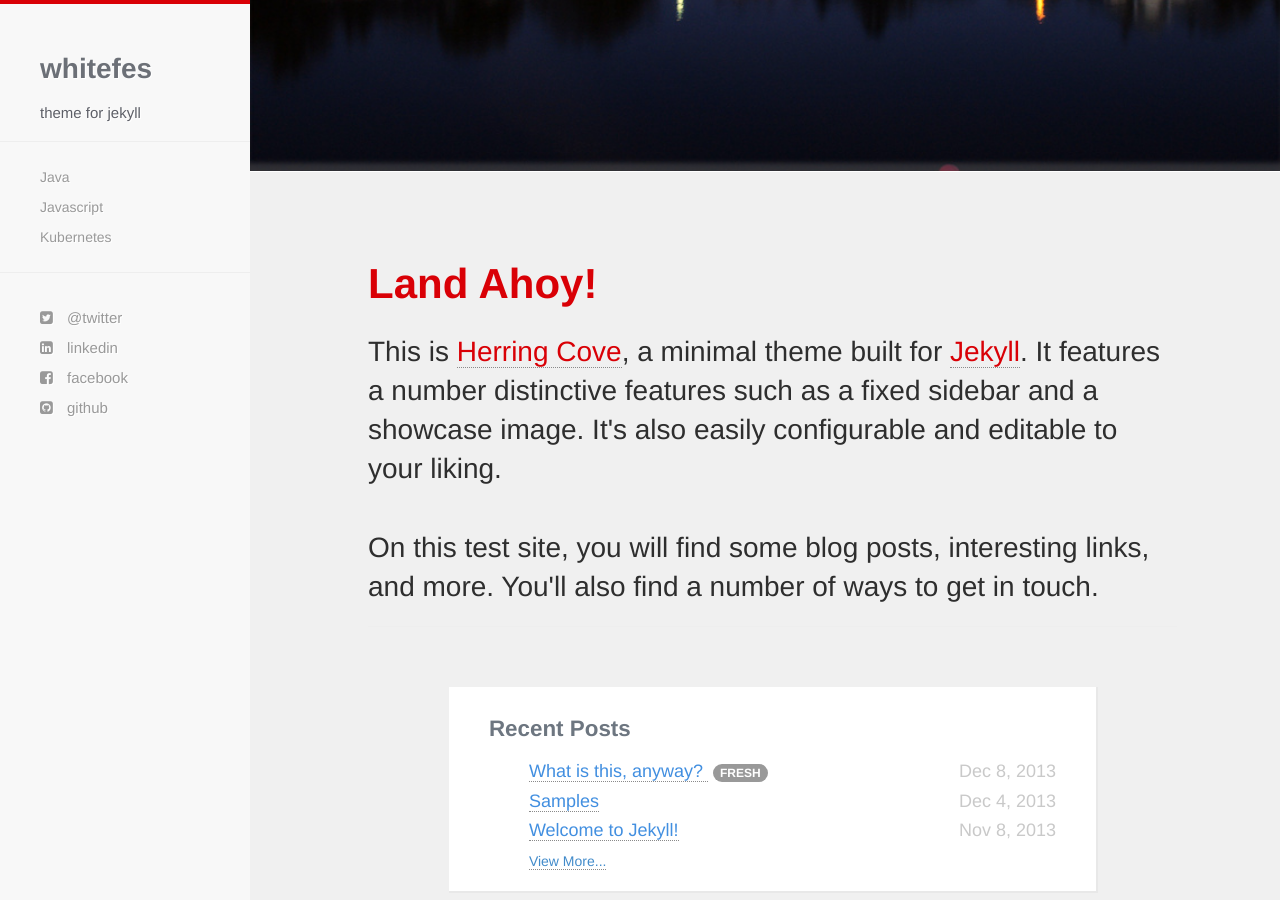
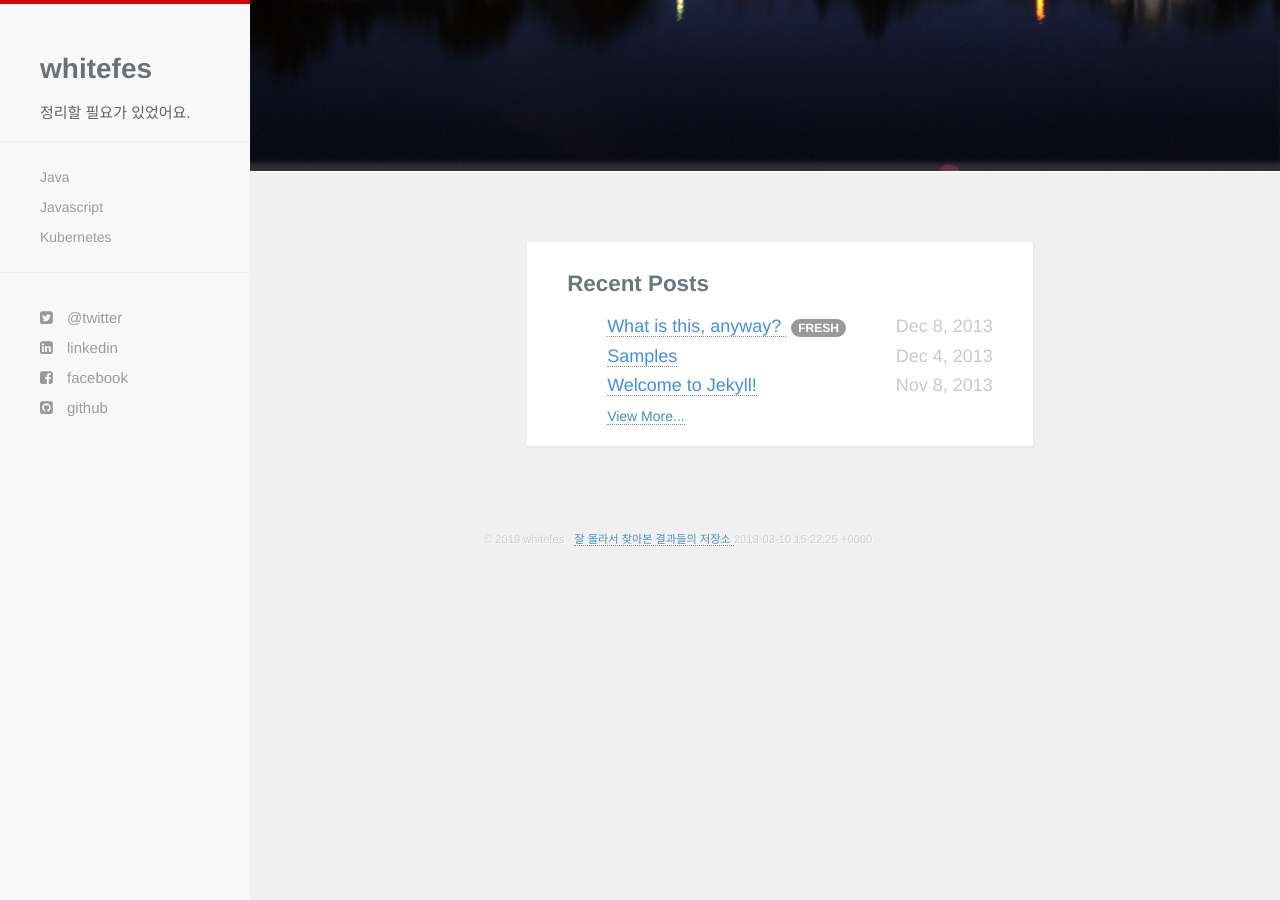
Before and after one commit to whitefes/whitefes.github.io, a Jekyll site: the page built from index.html, in a window 1280 px wide and 900 px high, scrolled down 532 px. Built offline with Jekyll 4.4.1, drawn with Linux system fonts in a browser that asks for light colours; nearby versions of some CDN libraries; Markdown is read by kramdown in place of the engine named in the settings; after the commit the page ends 1084 px from its top, so only the background shows below that; some of the changed text lies outside the part shown.

Commit message:
부가적인 변경 사항들

```diff
--- a/_config.yml
+++ b/_config.yml
@@ -1,17 +1,12 @@
 name: whitefes
 author: whitefes
 baseurl: /
-description: theme for jekyll
-github: http://www.github.com/arnp
+description: 정리할 필요가 있었어요.
+github: http://www.github.com/whitefes
 twitter: http://www.twitter.com/
 facebook: http://www.facebook.com
 linkedin: http://www.linkedin.com
 email:
-location: 42°2'16"N   70°12'47"W
-disqus: diqus-username
-
-##Make sure to edit the above fields, especially for disqus.
-
 
 highlighter: pygments
 markdown: redcarpet
--- a/_includes/footer.html
+++ b/_includes/footer.html
@@ -2,7 +2,7 @@
   <footer>
     <p class="text-muted credit">
       &copy; {{ site.time | date: '%Y' }} {{ site.name }} &middot;
-      <a href="https://github.com/arnp/herring-cove"> Herring Cove for Jekyll </a>
+      <a href="https://github.com/arnp/herring-cove"> 잘 몰라서 찾아본 결과들의 저장소 </a>
       {{ site.time }}
     </p>
   </footer>
--- a/_includes/greeting.html
+++ b/_includes/greeting.html
@@ -1,9 +1 @@
-  </div>
-  <div class="container">
-    <div id="welcome-greeting">
-      <h1>Land Ahoy!</h1>
-      <h2>This is <a href="https://github.com/arnp/herring-cove">Herring Cove</a>, a minimal theme built for <a href="http://jekyllrb.com"> Jekyll</a>. It features a number distinctive features such as a fixed sidebar and a showcase image. It's also easily configurable and editable to your liking. <br><br> On this test site, you will find some blog posts, interesting links, and more. You'll also find a number of ways to get in touch.</h2>
-      <hr />
-    </div>
-  </div>
-  <div class ="container">
+ <div class ="container">
--- a/_layouts/default.html
+++ b/_layouts/default.html
@@ -6,7 +6,7 @@
     {% include header.html %}
   </head>
   <body>
-    <div class="nav-toggle"><i class="fa fa-bars fa-2x"></i> Herring Cove </div>
+    <div class="nav-toggle"><i class="fa fa-bars fa-2x"></i> 솔직히 나도 잘 모르겠어요. </div>
     <div id = "wrapper">
       {%include navigation.html %}
       <div class="container">
```
